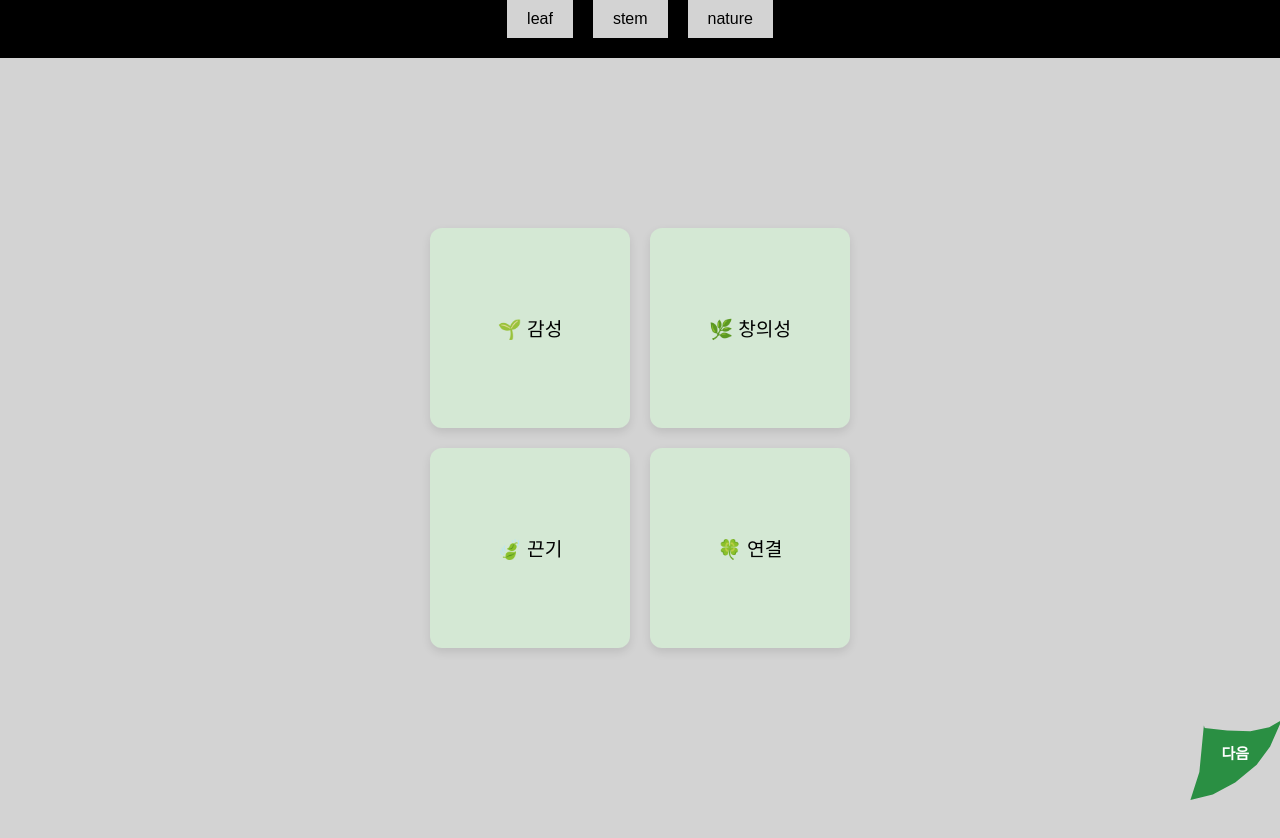
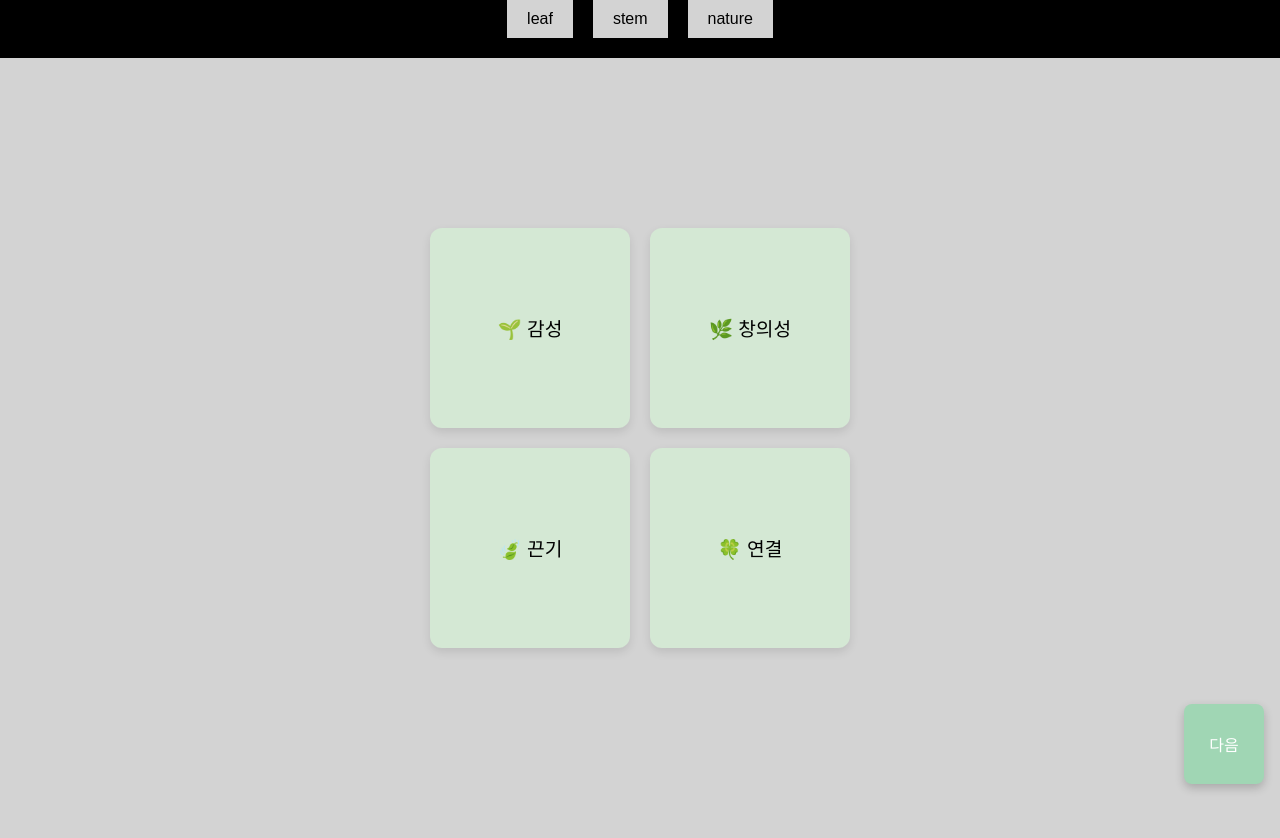
Before and after one commit to jojayeon/my_home, a React (Create React App) app in the folder my_home/: page /leaf in a window 1280 px wide. Shown: the top 838 px of the page. Built offline with nearby package versions, Linux system fonts and the light colour scheme.

Commit message:
:art: 기본형으로 변경

```diff
--- a/my_home/src/components/CornerButton.jsx
+++ b/my_home/src/components/CornerButton.jsx
@@ -1,27 +1,19 @@
 // components/CornerButton.jsx
 // CornerButton.jsx
-import { useState } from "react";
 import { useNavigate } from "react-router-dom";
 import "../styles/CornerButton.css"; // 아래 스타일을 여기에 작성
 
 const CornerButton = ({ to }) => {
-  const [isClicked, setIsClicked] = useState(false);
   const navigate = useNavigate();
 
   const handleClick = () => {
-    setIsClicked(true);
-    setTimeout(() => {
-      navigate(to);
-    }, 1500); // 애니메이션 지속시간
+    navigate(to);
   };
 
   return (
-    <div className={`corner-container ${isClicked ? "clicked" : ""}`}>
-      <div className="cover-box" />
-      <button className="corner-button" onClick={handleClick}>
-        다음
-      </button>
-    </div>
+    <button onClick={handleClick} className="corner-button">
+      다음
+    </button>
   );
 };
 
--- a/my_home/src/styles/CornerButton.css
+++ b/my_home/src/styles/CornerButton.css
@@ -1,70 +1,26 @@
-.corner-container {
+/* components/CornerButton.css */
+.corner-button {
   position: fixed;
-  bottom: 20px;
-  right: 0vw;
-  bottom: 0vh;
-  z-index: 100;
+  bottom: 16px;
+  right: 16px;
+  width: 80px;
+  height: 80px;
+  background-color: #3b82f6; /* 파란색 */
+  color: white;
+  border: none;
+  border-top-left-radius: 100%;
+  box-shadow: 0 4px 10px rgba(0, 0, 0, 0.2);
+  font-size: 16px;
+  cursor: pointer;
+  padding: 12px 24px;
+  background-color: #a0d6b4;
+  border: none;
+  border-radius: 8px;
+  font-size: 1rem;
+  cursor: pointer;
+  transition: background-color 0.3s;
 }
 
-/* 덮개 박스: 초기에는 오른쪽 하단 밖에 있음 */
-.cover-box {
-  position: fixed;
-  width: 100vw;
-  height: 100vh;
-  opacity: 1;
-  top: 90%;
-  left: 93%;
-  transition: top 1s ease, left 1s ease, opacity 1s ease;
-  z-index: 99;
-  pointer-events: none;
-  background:rgb(211, 211, 211, 1);
+.corner-button:hover {
+  background-color: #89c9a3;
 }
-
-/* 클릭 시 위로 이동 + 불투명해짐 */
-.corner-container.clicked .cover-box {
-  top: 10%;
-  left: 0;
-  opacity: 1;
-  pointer-events: auto;
-}
-
-/* 삼각형 모양 버튼 */
-.corner-button {
-  width: 7vw;
-  height: 10vh;
-  padding-bottom: 2vh;
-  background-color: #2a8f43;
-  color: white;
-  font-size: 15px;
-  font-weight: bold;
-  border: none;
-  cursor: pointer;
-  clip-path: polygon(88% 9%, 102% 0, 89% 33%, 74% 56%, 50% 78%, 25% 93%, 0 100%,10% 65%, 15% 7%, 16% 10%, 41% 13%, 67% 14%);
-  transition: transform 0.7s linear, opacity 1.5s linear;
-  z-index: 100;
-  position: relative;
-}
-
-/* 클릭 시 버튼도 위로 날아감 */
-.corner-container.clicked .corner-button {
-  transform: translate(-100vw, -85vh);
-  opacity: 0;
-}
-
-.cover-box::before {
-  content: '';
-  position: absolute;
-  top: 100%;
-  left: 30%;
-  width: 141%;
-  height: 1px;
-  background-color: black;
-  transform: rotate(-65deg);
-  transform-origin: top left;
-
-  opacity: 1;
-  transition: opacity 0.5s ease 1s; /* 1초 후에 0.5초 동안 사라짐 */
-}
-.corner-container.clicked .cover-box::before {
-  opacity: 0;
-}
```
